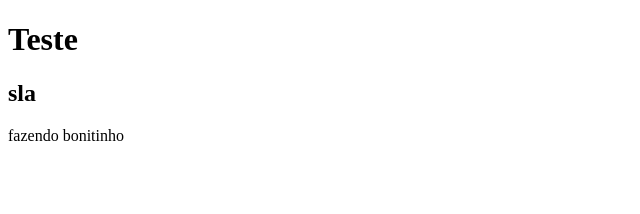
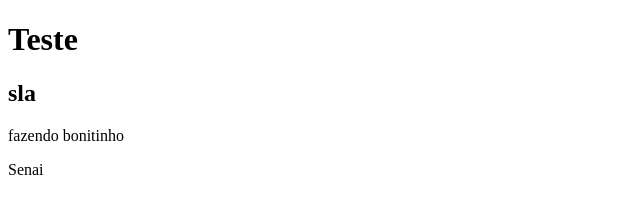
Before and after one commit to Karlosdobarril/projeto-vscode, a plain HTML site: page index.html in a window 1280 px wide. Shown: the full height of the page, 0-640 px from the left. Drawn offline with Linux system fonts and the light colour scheme.

Commit message:
alteração palavra Senai

```diff
--- a/index.html
+++ b/index.html
@@ -10,5 +10,6 @@
     <h2>sla</h2>
 
     <p>fazendo bonitinho</p>
+    <p>Senai</p>
 </body>
 </html>
```
